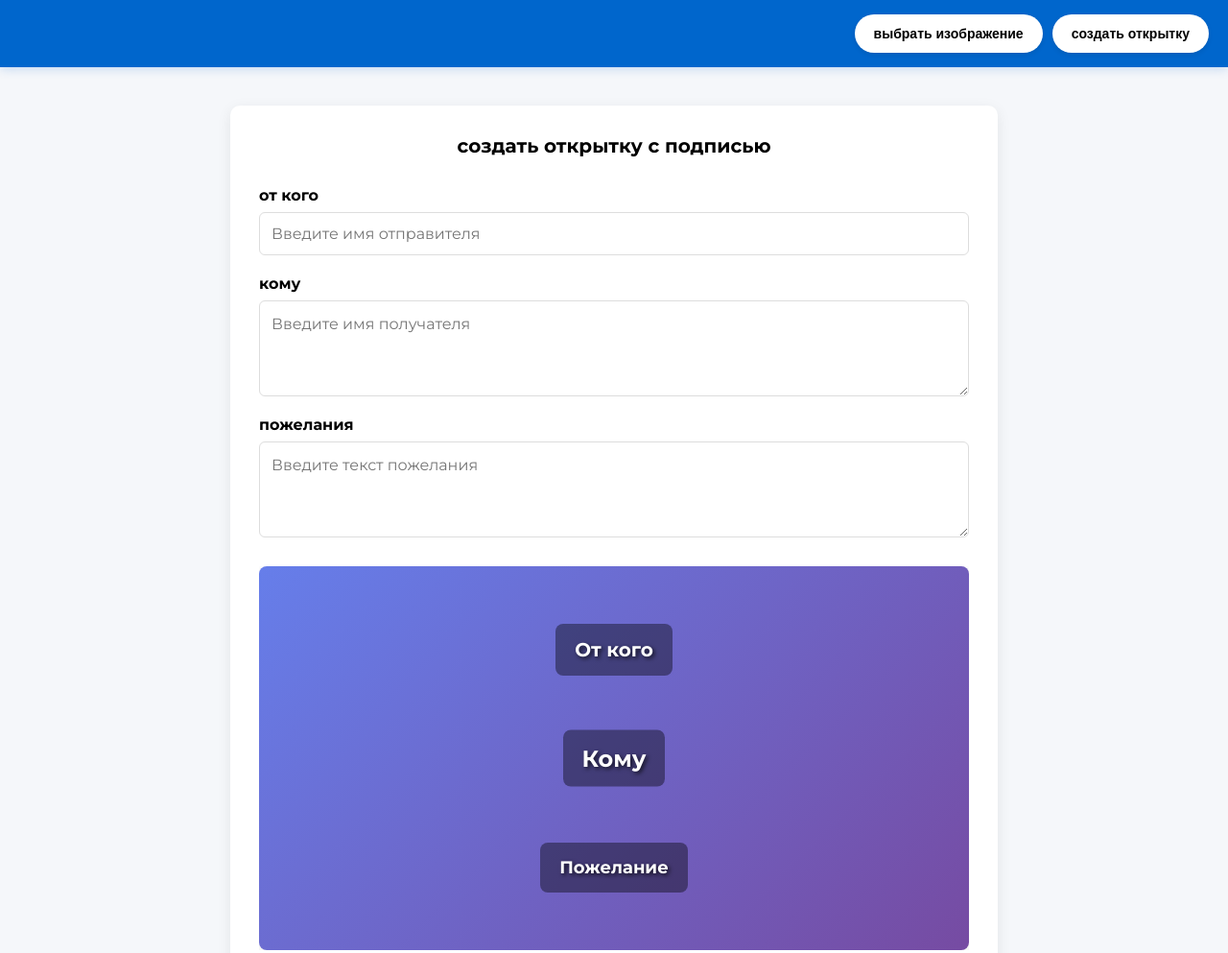
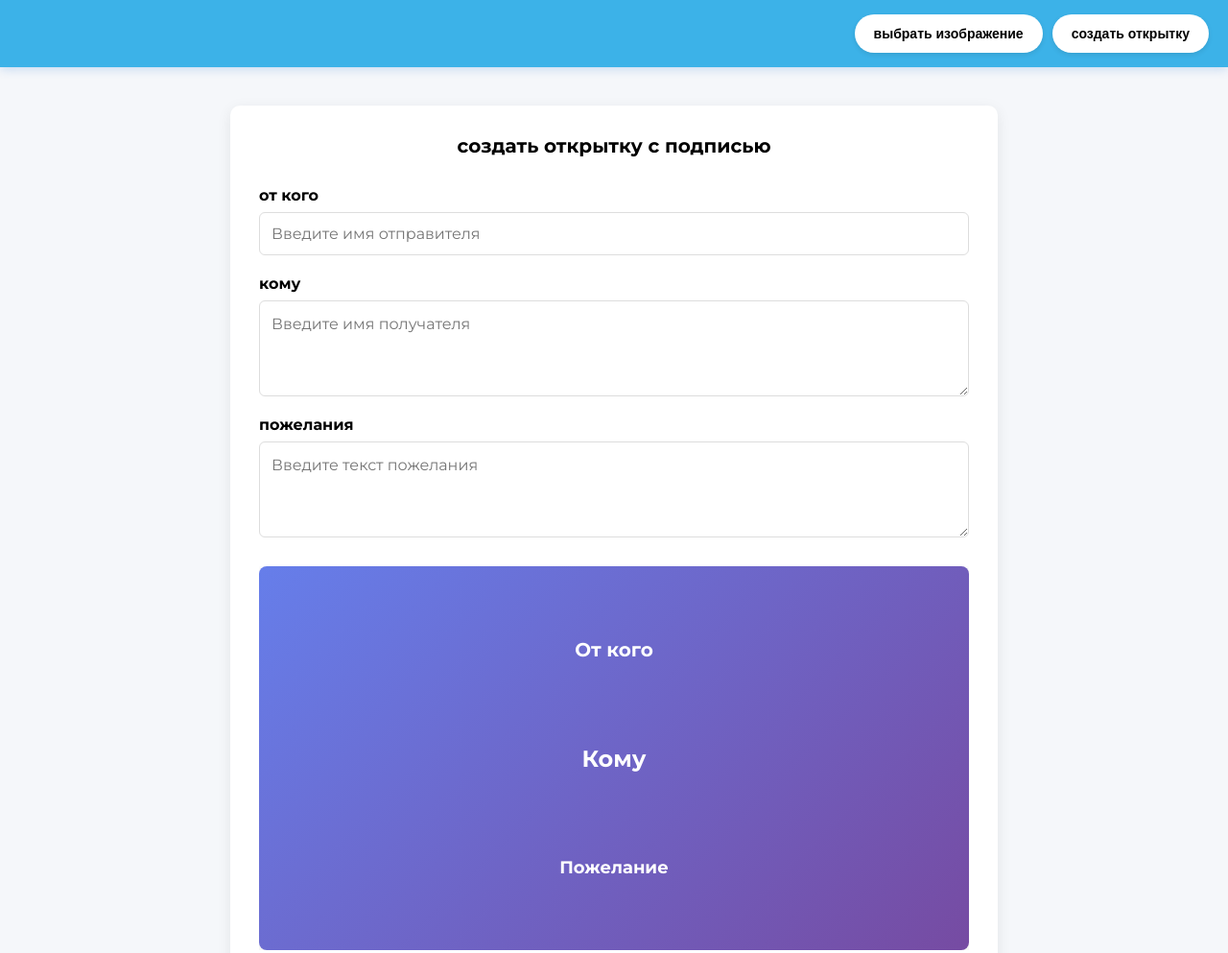
Before and after one commit to triibi/first-repository, a plain HTML site: page index.html in a window 1280 px wide. Shown: the top 993 px of the page at 96% size. Drawn offline with Linux system fonts and the light colour scheme.

Commit message:
Итоговая версия

```diff
--- a/script.js
+++ b/script.js
@@ -1,5 +1,5 @@
 document.addEventListener('DOMContentLoaded', function() {
-    // Элементы
+
     const fromInput = document.getElementById('fromInput');
     const toInput = document.getElementById('toInput');
     const wishInput = document.getElementById('wishInput');
--- a/style.css
+++ b/style.css
@@ -13,7 +13,7 @@ body {
 
 
 .main-header {
-    background: #0066cc;
+    background: #3cb2e8;
     padding: 15px 0;
     box-shadow: 0 2px 10px rgba(0, 102, 204, 0.2);
 }
@@ -166,11 +166,11 @@ textarea {
     color: white;
     text-align: center;
     font-weight: bold;
-    text-shadow: 2px 2px 4px rgba(0, 0, 0, 0.7);
+
     max-width: 80%;
     word-wrap: break-word;
     padding: 15px 20px;
-    background: rgba(0, 0, 0, 0.4);
+
     border-radius: 8px;
 }
 
```
